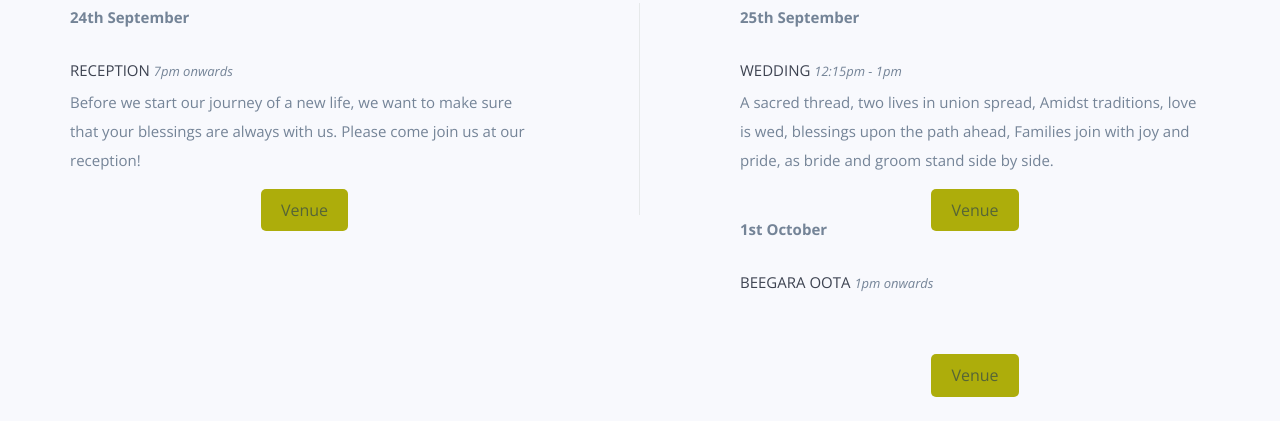
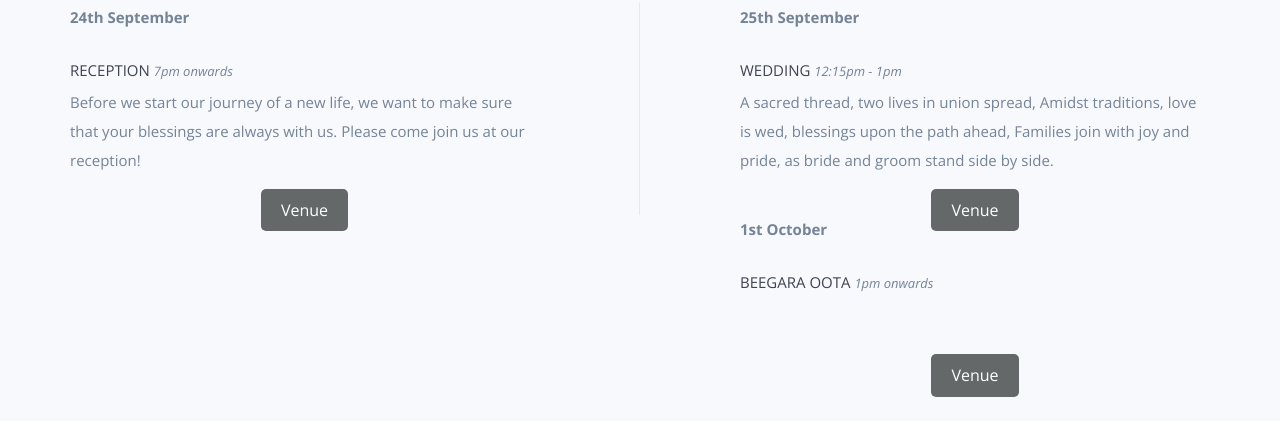
Before and after one commit to karu0493/mywedding, a website: page index.html in a window 1280 px wide. Shown: the part 1942-2380 px from the top of the page. Drawn offline with nearby package versions, Linux system fonts and the light colour scheme; some packages are replaced by stand-ins of ours; files whose address does not match are found by name.

Commit message:
change button color

```diff
--- a/css/mystyles.css
+++ b/css/mystyles.css
@@ -57,7 +57,8 @@
 }
 
 #venueBtn {
-    background-color: rgb(173, 173, 11);
+    background-color: rgb(101, 104, 105);
+    color: #fff;
     padding: 10px 20px;
     border: none;
     cursor: pointer;
@@ -66,7 +67,8 @@
 }
 
 #venueBtn1 {
-    background-color: rgb(173, 173, 11);
+    background-color: rgb(101, 104, 105);
+    color: #fff;
     padding: 10px 20px;
     border: none;
     cursor: pointer;
@@ -75,7 +77,8 @@
 }
 
 #venueBtn2 {
-    background-color: rgb(173, 173, 11);
+    background-color: rgb(101, 104, 105);
+    color: #fff;
     padding: 10px 20px;
     border: none;
     cursor: pointer;
--- a/index.html
+++ b/index.html
@@ -383,7 +383,7 @@
         <div class="row">
             <div class="col-sm-12 text-center content">
                 <span class="to-top-wrapper"><a href="#top" class="to-top"><i class="fa fa-angle-up"></i></a></span>
-                <p>Crafted by Karthik with lots of <span class="fa fa-heart pulse2"></span> for Sushmitha</p>
+                <p style="font-size: large;">Crafted by Karthik with lots of <span class="fa fa-heart pulse2"></span> for Sushmitha</p>
             </div>
         </div>
     </div>
```
